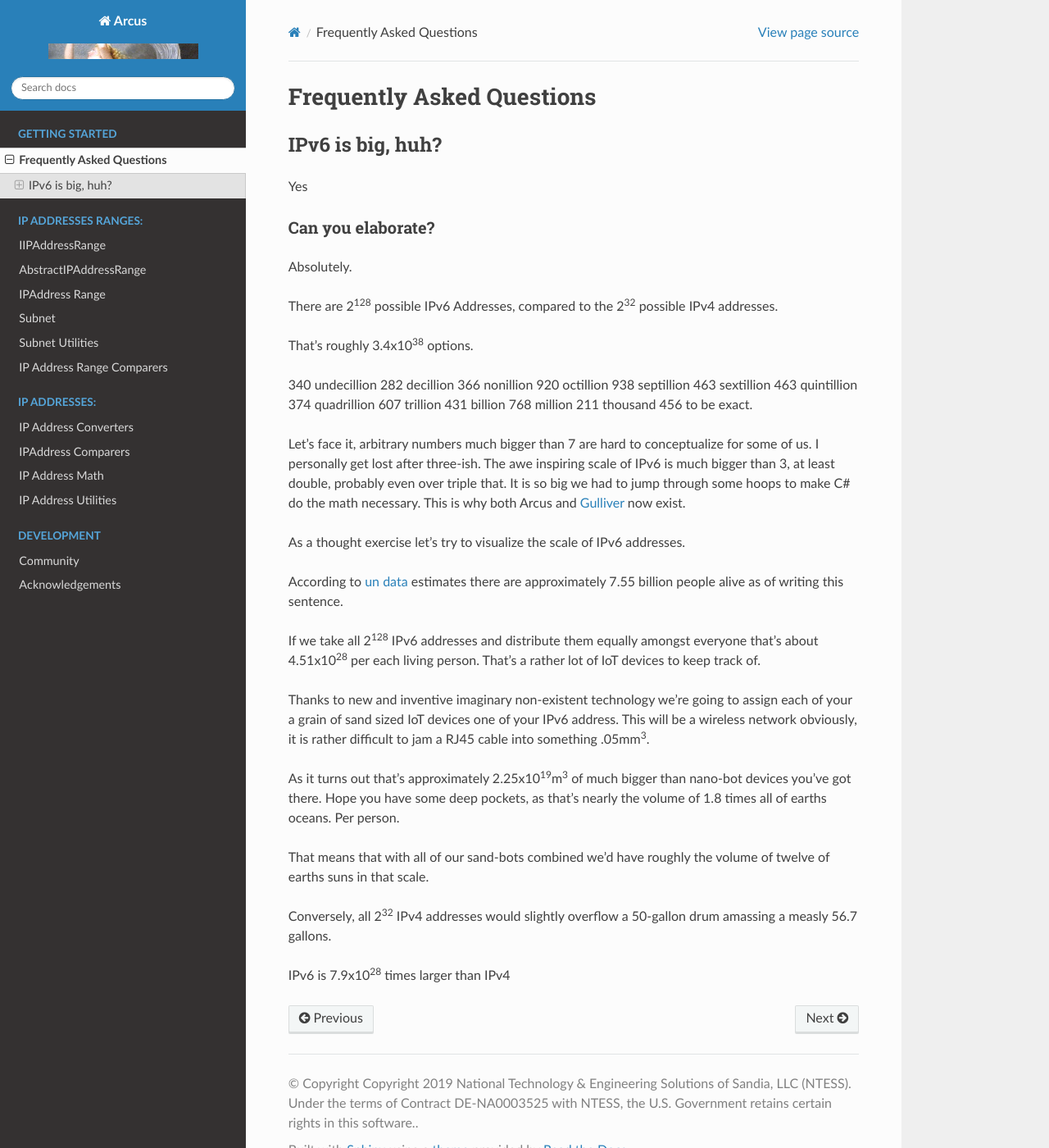
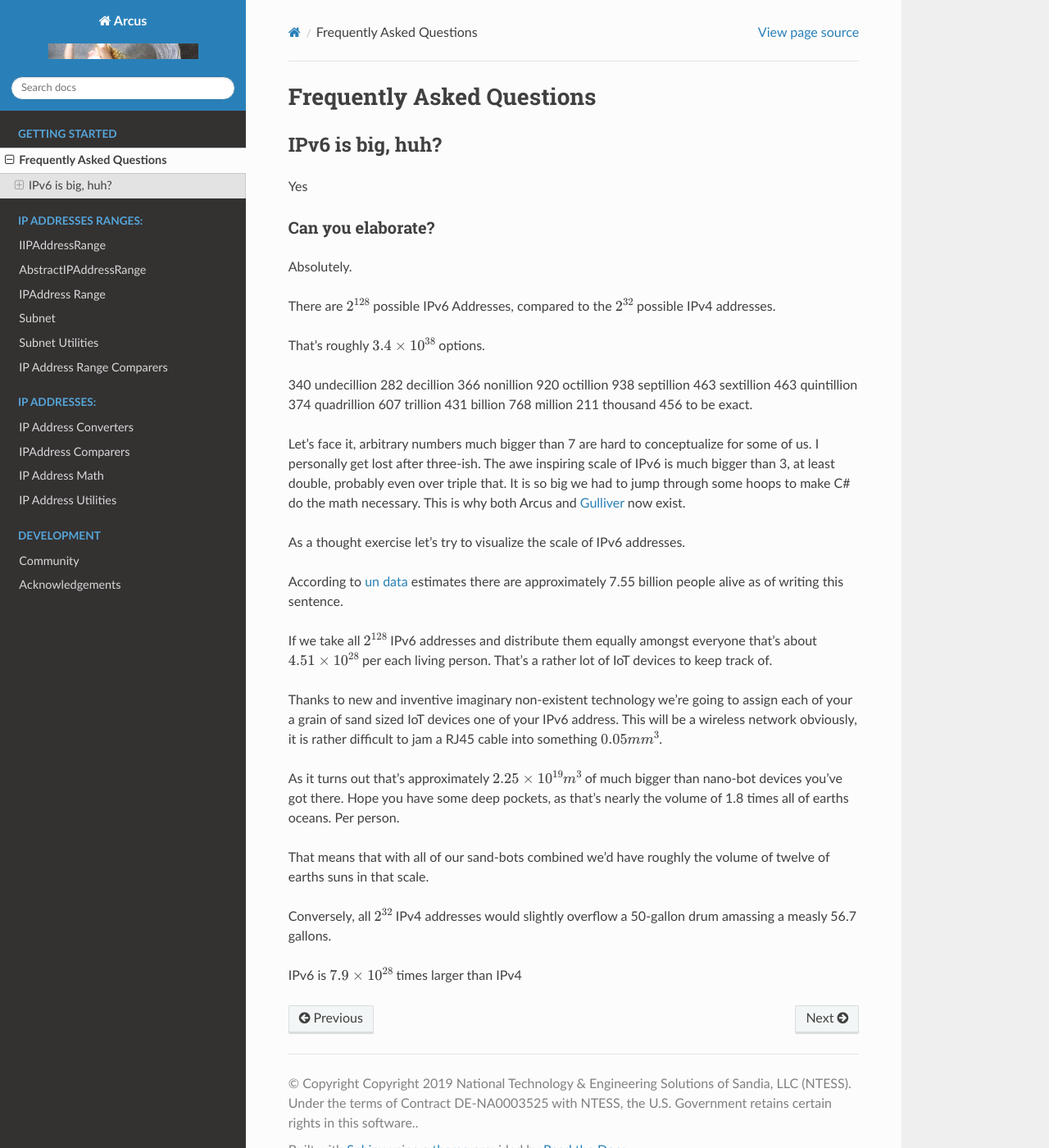
Before and after one commit to sandialabs/Arcus, a Sphinx documentation site: the page built from docs/FAQ.rst, in a window 1280 px wide and 1400 px high. Shown: the whole window at 82% size. Built offline with Sphinx 7.4.7 and the Read the Docs theme 2.0.0, drawn with Linux system fonts in a browser that asks for light colours.

Commit message:
I guess I'm learning LaTex

```diff
--- a/docs/AbstractIPAddressRange.rst
+++ b/docs/AbstractIPAddressRange.rst
@@ -1,7 +1,3 @@
-.. role:: raw-html-m2r(raw)
-   :format: html
-
-
 AbstractIPAddressRange
 ======================
 
--- a/docs/Community.rst
+++ b/docs/Community.rst
@@ -4,7 +4,6 @@ Community
 
 GitHub
 ------
-
 
 .. image:: https://img.shields.io/github/stars/sandialabs/arcus?style=social
    :target: https://github.com/sandialabs/Arcus/stargazers
--- a/docs/FAQ.rst
+++ b/docs/FAQ.rst
@@ -15,9 +11,9 @@ Can you elaborate?
 
 Absolutely.
 
-There are 2\ :raw-html-m2r:`<sup>128</sup>` possible IPv6 Addresses, compared to the 2\ :raw-html-m2r:`<sup>32</sup>` possible IPv4 addresses.
+There are :math:`2^{128}` possible IPv6 Addresses, compared to the :math:`2^{32}` possible IPv4 addresses.
 
-That's roughly 3.4x10\ :raw-html-m2r:`<sup>38</sup>` options.
+That's roughly :math:`3.4\times10^{38}` options.
 
 340 undecillion 282 decillion 366 nonillion 920 octillion 938 septillion 463 sextillion 463 quintillion 374 quadrillion 607 trillion 431 billion 768 million 211 thousand 456 to be exact.
 
@@ -27,14 +23,14 @@ As a thought exercise let's try to visualize the scale of IPv6 addresses.
 
 According to `un data <http://data.un.org/>`_ estimates there are approximately 7.55 billion people alive as of writing this sentence.
 
-If we take all 2\ :raw-html-m2r:`<sup>128</sup>` IPv6 addresses and distribute them equally amongst everyone that's about 4.51x10\ :raw-html-m2r:`<sup>28</sup>` per each living person. That's a rather lot of IoT devices to keep track of.
+If we take all :math:`2^{128}` IPv6 addresses and distribute them equally amongst everyone that's about :math:`4.51\times10^{28}` per each living person. That's a rather lot of IoT devices to keep track of.
 
-Thanks to new and inventive imaginary non-existent technology we're going to assign each of your a grain of sand sized IoT devices one of your IPv6 address. This will be a wireless network obviously, it is rather difficult to jam a RJ45 cable into something .05mm\ :raw-html-m2r:`<sup>3</sup>`.
+Thanks to new and inventive imaginary non-existent technology we're going to assign each of your a grain of sand sized IoT devices one of your IPv6 address. This will be a wireless network obviously, it is rather difficult to jam a RJ45 cable into something :math:`0.05mm^3`.
 
-As it turns out that's approximately 2.25x10\ :raw-html-m2r:`<sup>19</sup>`\ m\ :raw-html-m2r:`<sup>3</sup>` of much bigger than nano-bot devices you've got there. Hope you have some deep pockets, as that's nearly the volume of 1.8 times all of earths oceans. Per person.
+As it turns out that's approximately :math:`2.25\times10^{19}m^3` of much bigger than nano-bot devices you've got there. Hope you have some deep pockets, as that's nearly the volume of 1.8 times all of earths oceans. Per person.
 
 That means that with all of our sand-bots combined we'd have roughly the volume of twelve of earths suns in that scale.
 
-Conversely, all 2\ :raw-html-m2r:`<sup>32</sup>` IPv4 addresses would slightly overflow a 50-gallon drum amassing a measly 56.7 gallons.
+Conversely, all :math:`2^{32}` IPv4 addresses would slightly overflow a 50-gallon drum amassing a measly 56.7 gallons.
 
-IPv6 is 7.9x10\ :raw-html-m2r:`<sup>28</sup>` times larger than IPv4
+IPv6 is :math:`7.9\times10^{28}` times larger than IPv4
--- a/docs/IIPAddressRange.rst
+++ b/docs/IIPAddressRange.rst
@@ -56,7 +52,7 @@ Touches
 Length and TryGetLength
 ^^^^^^^^^^^^^^^^^^^^^^^
 
-The ``IIPAddressRange`` implements ``IEnumerable<IPAddress>``\ , but because of the possible size of this range it may not always be safe to attempt to do a count or get the length in a traditional manner. A ``BigInteger`` ``Length`` property is provided as keep in mind the full range of IPv6Addresses is 2\ :raw-html-m2r:`<sup>128</sup>` in length. That's 3.4x10\ :raw-html-m2r:`<sup>38</sup>` or over 340 undecillion. Certainly not something that should be iterated in order to be counted.
+The ``IIPAddressRange`` implements ``IEnumerable<IPAddress>``\ , but because of the possible size of this range it may not always be safe to attempt to do a count or get the length in a traditional manner. A ``BigInteger`` ``Length`` property is provided as keep in mind the full range of IPv6Addresses is :math:`2^{128}` in length. That's :math:`3.4\times10^{38}` or over 340 undecillion. Certainly not something that should be iterated in order to be counted.
 
 However, ``BigInteger``\ s aren't always the handiest things to drag around. Using the *magic* of math, the various implementations of ``TryGetLength`` will attempt to get the length of the range in a more portable manner if possible, returning ``true`` on success.
 
--- a/docs/Subnet.rst
+++ b/docs/Subnet.rst
@@ -1,13 +1,9 @@
-.. role:: raw-html-m2r(raw)
-   :format: html
-
-
 Subnet
 ======
 
 The ``Subnet`` type, flavored in both IPv4 or IPv6, is a representation of a subnetwork. Its is the work horse and original reason for the Arcus library. Outside the concept of the ``Subnet`` object, most everything else in Arcus is auxiliary and exists only in support of making this once facet work. That’s not to say that the remaining pieces of the Arcus library aren’t useful, on the contrary their utility can benefit a developer greatly. But that said, once the dark and mysterious magic of the ``Subnet`` is understood the rest of Arcus should follow through nicely.
 
-Keep in mind that a ``Subnet`` is not an arbitrary range of addresses, for that you want an `IPAddress Range <IPAddressRange>`_\ , but rather conforms to a range of length 2\ :raw-html-m2r:`<sup>`\ n</sub> starting a particular position, often expressed by a `CIDR <https://en.wikipedia.org/wiki/Classless_Inter-Domain_Routing>`_.
+Keep in mind that a ``Subnet`` is not an arbitrary range of addresses, for that you want an `IPAddress Range <IPAddressRange>`_\ , but rather conforms to a range of length :math:`2^n` starting a particular position, often expressed by a `CIDR <https://en.wikipedia.org/wiki/Classless_Inter-Domain_Routing>`_.
 
 The ``Subnet`` class extends `<AbstractIPAddressRange>`_ and implements `<IIPAddressRange>`_, ``IEquatable<Subnet>``, ``IComparable<Subnet>``, ``IFormattable``, and ``IEnumerable<IPAddress>``.
 
```
Also changed, not shown: other parts of docs/FAQ.rst (+0 -4 lines), other parts of docs/IIPAddressRange.rst (+0 -4 lines).
